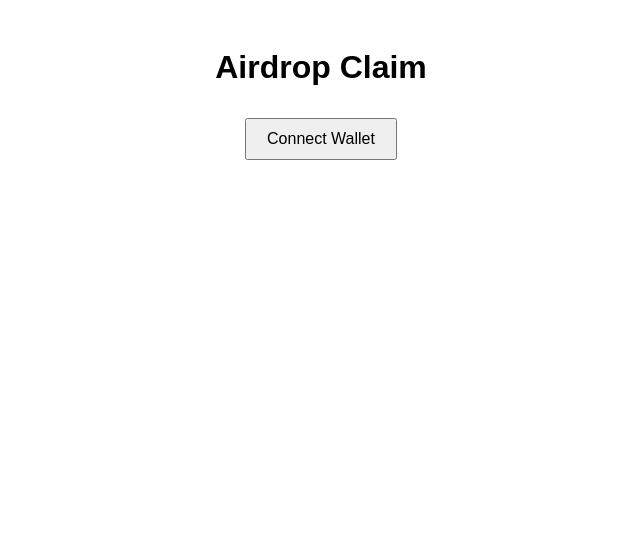
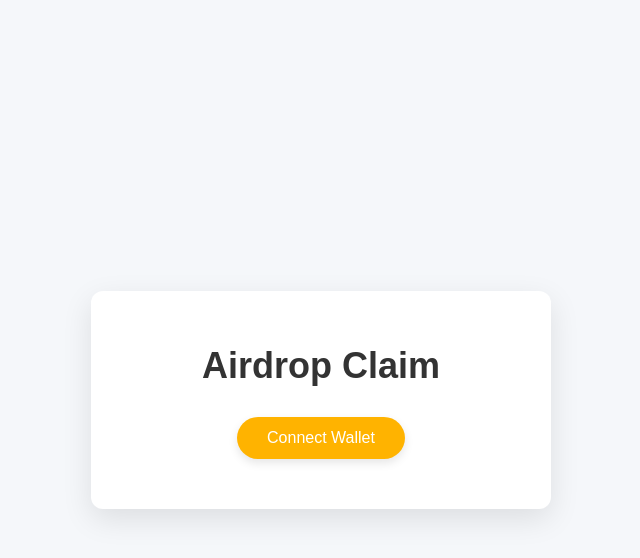
Before and after one commit to nafwalsiloy/airdrop-api, a website: page index.html in a window 1280 px wide. Shown: the whole page, without its empty margins (319-959 px from the left). Drawn offline with Linux system fonts and the light colour scheme.

Commit message:
Update index.html

```diff
--- a/index.html
+++ b/index.html
@@ -6,29 +6,87 @@
     <link rel="icon" href="https://airdropfamilyidn.com/assets/img/brand/favicon.png" type="image/x-icon" />
     <title>ADFMIDN | Airdrop Claim</title>
     <style>
+        /* Global Styles */
         body {
-            font-family: Arial, sans-serif;
-            padding: 20px;
+            font-family: 'Poppins', sans-serif;
+            background-color: #f5f7fa;
+            margin: 0;
+            padding: 0;
+            display: flex;
+            justify-content: center;
+            align-items: center;
+            height: 100vh;
+            flex-direction: column;
         }
+
+        /* Header Styles */
+        h1 {
+            font-size: 36px;
+            color: #333;
+            margin-bottom: 20px;
+            font-weight: 600;
+        }
+
+        /* Button Styles */
         button {
-            padding: 10px 20px;
-            margin: 10px;
+            background-color: #FFB300; /* Saweria's yellow-orange */
+            color: white;
+            padding: 12px 30px;
             font-size: 16px;
+            border-radius: 50px;
+            border: none;
             cursor: pointer;
+            box-shadow: 0 4px 10px rgba(0, 0, 0, 0.1);
+            transition: all 0.3s ease;
+            margin-top: 10px;
         }
+
+        button:disabled {
+            background-color: #cccccc;
+            cursor: not-allowed;
+        }
+
+        button:hover {
+            background-color: #e0a800;
+        }
+
+        /* Status Section */
         #status {
+            font-size: 18px;
+            color: #555;
             margin-top: 20px;
+        }
+
+        /* Container Styles */
+        .container {
+            background: white;
+            padding: 30px;
+            border-radius: 12px;
+            box-shadow: 0 10px 30px rgba(0, 0, 0, 0.1);
+            text-align: center;
+            max-width: 400px;
+            width: 100%;
+        }
+
+        /* Additional mobile responsiveness */
+        @media (max-width: 600px) {
+            h1 {
+                font-size: 28px;
+            }
+            .container {
+                padding: 20px;
+            }
         }
     </style>
 </head>
 <body>
-    <center>
-    <h1>Airdrop Claim</h1>
-    <button id="connectButton">Connect Wallet</button>
-    <button id="checkEligibilityButton" style="display:none;" disabled>Check Eligibility</button>
-    <button id="claimButton" style="display:none;" disabled>Claim Airdrop</button>
-    <p id="status"></p>
-    </center>
+    <div class="container">
+        <h1>Airdrop Claim</h1>
+        <button id="connectButton">Connect Wallet</button>
+        <button id="checkEligibilityButton" style="display:none;" disabled>Check Eligibility</button>
+        <button id="claimButton" style="display:none;" disabled>Claim Airdrop</button>
+        <p id="status"></p>
+    </div>
 
     <script src="https://cdn.jsdelivr.net/npm/ethers@5.7.2/dist/ethers.umd.min.js"></script>
     <script src="/app.js"></script>
```
